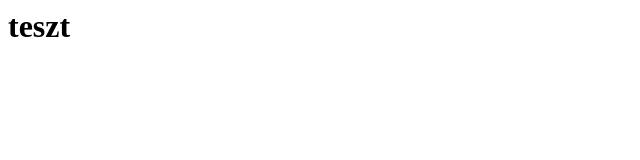
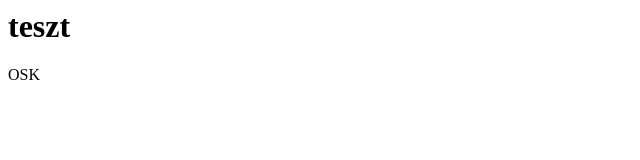
Before and after one commit to jungervin/general, a plain HTML site: page index.html in a window 1280 px wide. Shown: the full height of the page, 0-640 px from the left. Drawn offline with Linux system fonts and the light colour scheme.

Commit message:
Update index.html

```diff
--- a/index.html
+++ b/index.html
@@ -1,5 +1,10 @@
 <html>
 <body>
   <H1>teszt</H1>
+  <div id="test">Test</div>
+  <script>
+    var id = document.getElementById("test")
+    id.innerHTML = "OSK"
+  </script>
 </body>
 </html>
```
